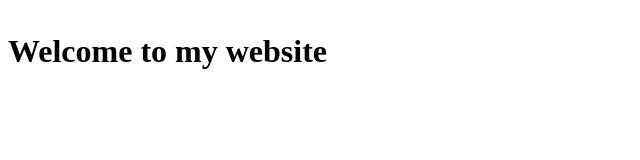
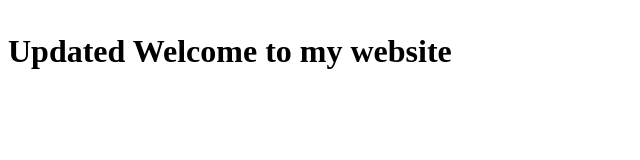
Before and after one commit to Shola-tech/git-and-github-tutorial, a plain HTML site: page index.html in a window 1280 px wide. Shown: the whole page, without its empty margins (0-640 px from the left). Drawn offline with Linux system fonts and the light colour scheme.

Commit message:
updated text

```diff
--- a/index.html
+++ b/index.html
@@ -7,7 +7,7 @@
 </head>
 <body>
 
-    <h1>Welcome to my website</h1>
+    <h1>Updated Welcome to my website</h1>
 
 
 </body>
```
